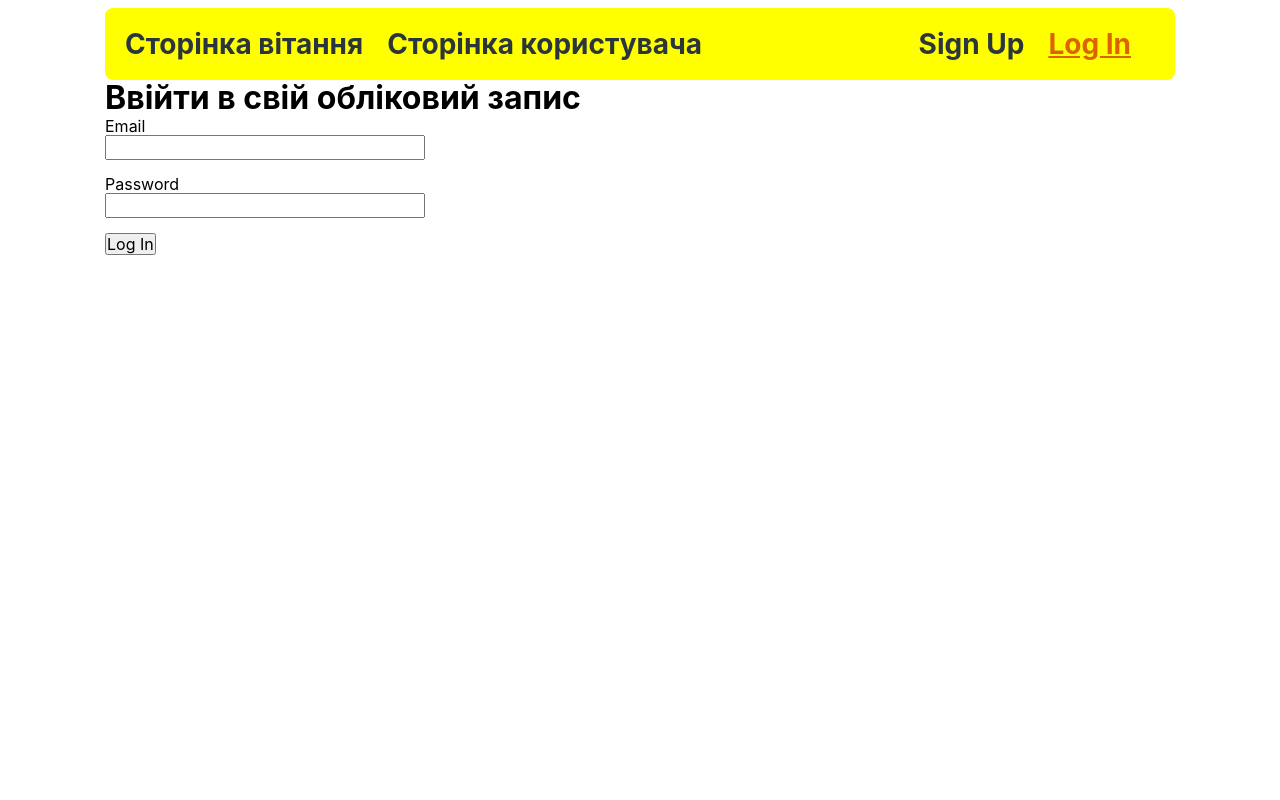
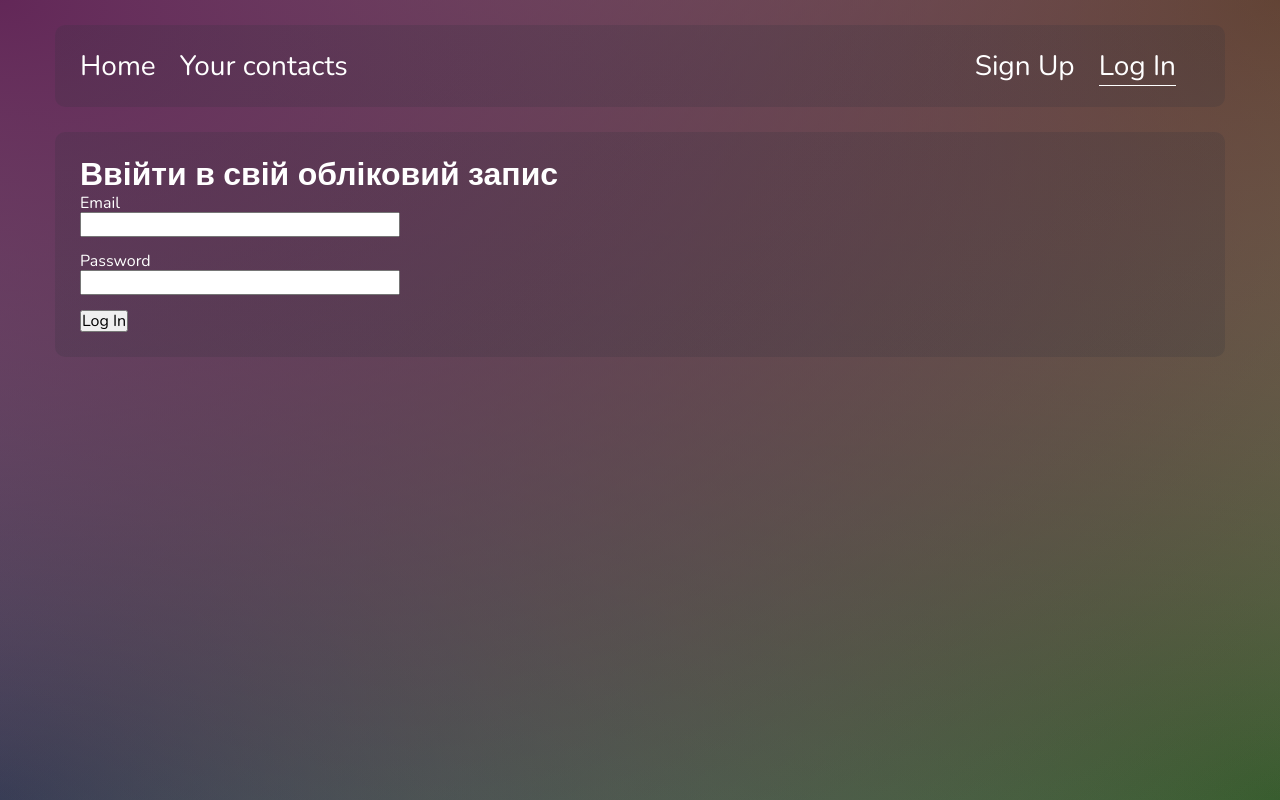
Before and after one commit to oksanastets-code/goit-react-hw-08-phonebook, a React (Create React App) app: page /goit-react-hw-08-phonebook/login in a window 1280 px wide. Built offline with nearby package versions, Linux system fonts and the light colour scheme.

Commit message:
add styles

```diff
--- a/src/App.js
+++ b/src/App.js
@@ -10,7 +10,7 @@ import LogInView from 'views/LogInView';
 // import PublicRoute from './components/PublicRoute';
 import { authOperations, authSelectors } from 'redux/auth';
 
-export const App = ({ restricted = false }) => {
+export const App = () => {
   const dispatch = useDispatch();
 
   useEffect(() => {
@@ -18,36 +18,36 @@ export const App = ({ restricted = false }) => {
   }, [dispatch]);
 
   const isLoggedIn = useSelector(authSelectors.getIsLoggedIn);
-  const shouldRedirect = isLoggedIn && restricted;
+
   return (
+    <>
       <Container>
         <NavBar />
-
+      </Container>
+      <Container>
         <Routes>
-        <Route path="/" element={<HomeView />}></Route>
-        {/* PrivateRoute */}
+           <Route
+            path="/"
+            element={isLoggedIn ? <Navigate to="/contacts" /> : <HomeView />}
+          />
+          {/* <Route path="/" element={<HomeView />} /> */}
+          {/* PrivateRoute UserView*/}
           <Route
             path="/contacts"
             element={isLoggedIn ? <UserView /> : <Navigate to="/login" />}
           />
-        {/* PublicRoutes */}
+          {/* PublicRoute SignUpView*/}
           <Route
             path="/register"
-          restricted
-          element={
-            shouldRedirect ? <Navigate to="/contacts" /> : <SignUpView />
-          }
+            element={isLoggedIn ? <Navigate to="/" /> : <SignUpView />}
           />
-        {/* <Route
-          path="/login"
-          restricted
-          element={shouldRedirect ? <Navigate to="/contacts" /> : <LogInView />}
-        /> */}
+          {/* PublicRoute LogInView*/}
           <Route
             path="/login"
             element={isLoggedIn ? <Navigate to="/contacts" /> : <LogInView />}
           />
         </Routes>
       </Container>
+    </>
   );
 };
--- a/src/components/Container/Container.styled.js
+++ b/src/components/Container/Container.styled.js
@@ -1,8 +1,8 @@
 import styled from 'styled-components';
 export const ContainerBox = styled.div`
   max-width: 1170px;
-  margin-left: auto;
-  margin-right: auto;
-  padding-left: 50px;
-  padding-right: 50px;
+  margin: 25px auto;
+  padding: 25px;
+  border-radius: 10px;
+  background-image: linear-gradient(to right, rgba(47, 48, 58, 0.2), rgba(47, 48, 58, 0.2));
 `;
--- a/src/components/NavBar/AuthNav.js
+++ b/src/components/NavBar/AuthNav.js
@@ -8,7 +8,7 @@ export default function AuthNav() {
           <NavLink
             to="/register"
             style={({ isActive }) => ({
-              color: isActive ? '#dc6300' : '#2a363b',
+              color: '#ffffff',
               textDecoration: isActive ? 'underline' : 'none',
             })}
           >
@@ -19,8 +19,8 @@ export default function AuthNav() {
           <NavLink
             to="/login"
             style={({ isActive }) => ({
-              color: isActive ? '#dc6300' : '#2a363b',
-              textDecoration: isActive ? 'underline' : 'none',
+              color: '#ffffff',
+              borderBottom: isActive ? '1px solid #fff' : 'none',
             })}
           >
             Log In
--- a/src/components/NavBar/NavBar.styled.js
+++ b/src/components/NavBar/NavBar.styled.js
@@ -1,7 +1,7 @@
 import styled from 'styled-components';
 export const Header = styled.header`
-  margin-top: 8px;
-  padding: 20px;
-  background-color: yellow;
-  border-radius: 8px;
+  /* margin-top: 8px; */
+  /* padding: 20px; */
+  /* background-color: yellow; */
+  /* border-radius: 8px; */
 `;
--- a/src/components/NavBar/Navigation.js
+++ b/src/components/NavBar/Navigation.js
@@ -14,22 +14,24 @@ export default function Navigation() {
           <NavLink
             to="/"
             style={({ isActive }) => ({
-              color: isActive ? '#dc6300' : '#2a363b',
-              textDecoration: isActive ? 'underline' : 'none',
+              // color: isActive ? '#193e20' : '#ffffff',
+              color: '#ffffff',
+              borderBottom: isActive ? '1px solid #fff' : 'none',
             })}
           >
-            Сторінка вітання
+            Home
           </NavLink>
         </NavListItem>
         <NavListItem>
           <NavLink
             to="/contacts"
             style={({ isActive }) => ({
-              color: isActive ? '#dc6300' : '#2a363b',
-              textDecoration: isActive ? 'underline' : 'none',
+              // color: isActive ? '#193e20' : '#ffffff',
+              color: '#ffffff',
+              borderBottom: isActive ? '1px solid #fff' : 'none',
             })}
           >
-            Сторінка користувача
+            Your contacts
           </NavLink>
         </NavListItem>
       </NavList>
--- a/src/components/NavBar/Navigation.styled.js
+++ b/src/components/NavBar/Navigation.styled.js
@@ -11,11 +11,12 @@ export const NavList = styled.ul`
 export const NavListItem = styled.li`
   display: inline-block;
   padding-right: 24px;
-  font-weight: 700;
+  /* padding-bottom: 12px; */
+  font-weight: 500;
   font-size: 28px;
 `;
 export const Wellcome = styled.span`
 padding-right: 24px;
-  font-weight: 700;
+  font-weight: 500;
   font-size: 28px;
 `
--- a/src/index.css
+++ b/src/index.css
@@ -1,12 +1,33 @@
-@import-normalize; /* bring in normalize.css styles */
-
+@import 'modern-normalize/modern-normalize.css';
+@import url("https://fonts.googleapis.com/css2?family=Nunito:ital,wght@0,300;0,600;1,300;1,600&display=swap");
+*,
+*:before,
+*:after {
+  box-sizing: border-box;
+}
+html {
+ min-height: 100%;
+}
 body {
   margin: 0;
-  font-family: -apple-system, BlinkMacSystemFont, 'Segoe UI', 'Roboto', 'Oxygen',
-    'Ubuntu', 'Cantarell', 'Fira Sans', 'Droid Sans', 'Helvetica Neue',
-    sans-serif;
+  font-family: "Nunito",
+  sans-serif;
+
   -webkit-font-smoothing: antialiased;
   -moz-osx-font-smoothing: grayscale;
+
+  background:
+  /* radial-gradient(at top left, var(--hsl-0), transparent),
+  radial-gradient(at top right, var(--hsl-1), transparent),
+  radial-gradient(at bottom right, var(--hsl-2), transparent),
+  radial-gradient(at bottom left, var(--hsl-3), transparent); */
+  radial-gradient(at top left, hsl(311, 43%, 27%), transparent),
+  radial-gradient(at top right, hsl(41, 43%, 27%), transparent),
+  radial-gradient(at bottom right, hsl(131, 43%, 27%), transparent),
+  radial-gradient(at bottom left, hsl(221, 43%, 27%), transparent);
+  color: #ffffff;
+  background-repeat: no-repeat;
+  background-size: cover;
 }
 
 code {
--- a/src/views/HomeView.js
+++ b/src/views/HomeView.js
@@ -1,8 +1,11 @@
 import React from 'react';
 
 const HomeView = () => {
-    return (
-    <h1>Це стартова сторінка</h1>
-);
-}
+  return (
+    <>
+      <h1>Wellcome back to our PHONEBOOK App!</h1>
+      <h2>Or create your own collection</h2>
+    </>
+  );
+};
 export default HomeView;
```
Lines whose indentation alone changed are shown as unchanged.
